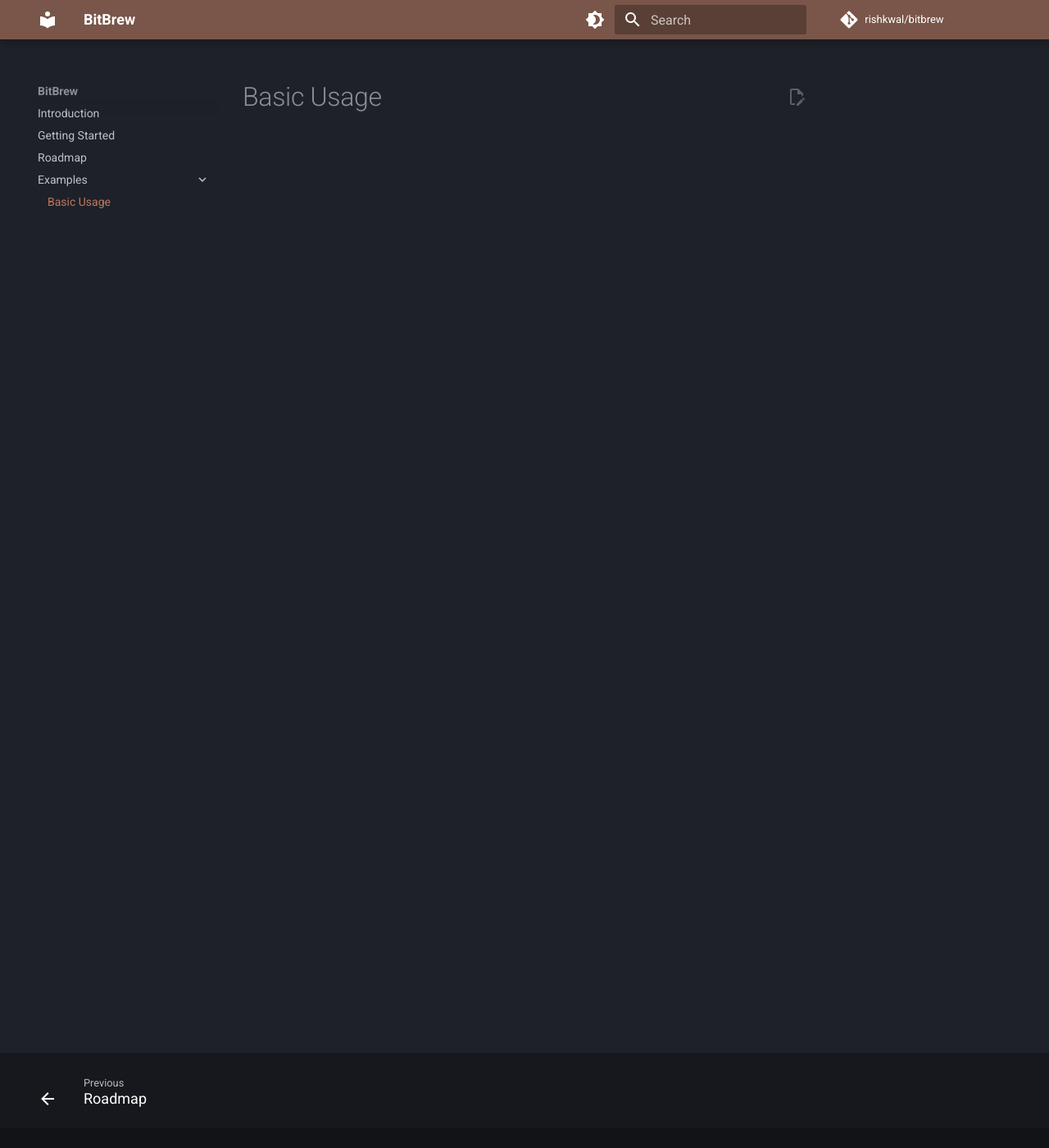
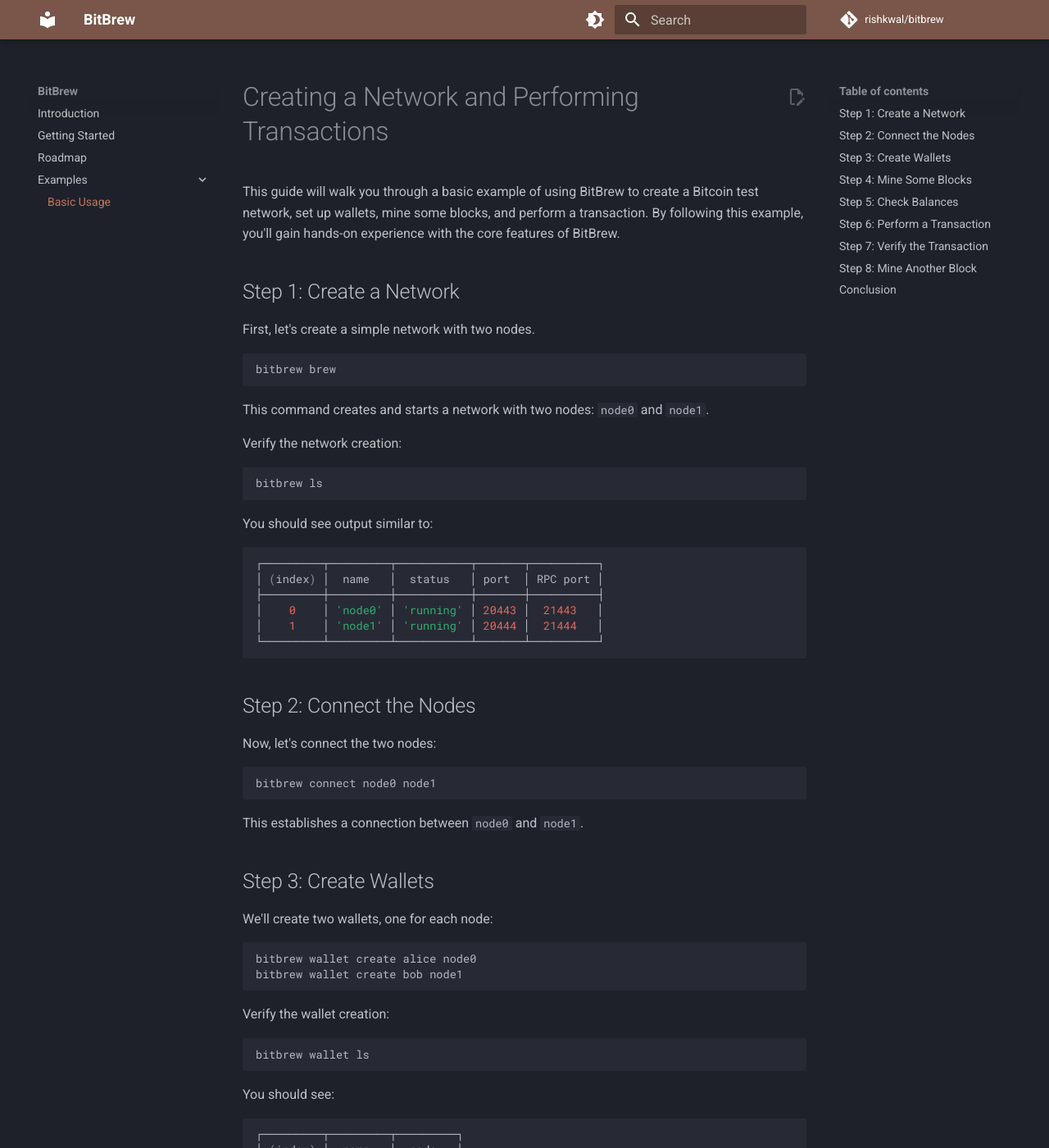
Before and after one commit to rishkwal/bitbrew, an MkDocs documentation site: the page built from docs/examples/basic-usage.md, in a window 1280 px wide and 1400 px high. Shown: the whole window at 82% size. Built offline with MkDocs 1.6.1 and Material for MkDocs 9.7.7, drawn with Linux system fonts in a browser that asks for light colours; comment, search, counter and statistics services are not loaded; some of the changed text lies outside the part shown.

Commit message:
docs: add basic example

````diff
--- a/docs/examples/basic-usage.md
+++ b/docs/examples/basic-usage.md
@@ -1 +1,141 @@
-# Basic Usage
+# Creating a Network and Performing Transactions
+
+This guide will walk you through a basic example of using BitBrew to create a Bitcoin test network, set up wallets, mine some blocks, and perform a transaction. By following this example, you'll gain hands-on experience with the core features of BitBrew.
+
+## Step 1: Create a Network
+
+First, let's create a simple network with two nodes.
+
+```bash
+bitbrew brew
+```
+
+This command creates and starts a network with two nodes: `node0` and `node1`.
+
+Verify the network creation:
+
+```bash
+bitbrew ls
+```
+
+You should see output similar to:
+
+```bash
+┌─────────┬─────────┬───────────┬───────┬──────────┐
+│ (index) │  name   │  status   │ port  │ RPC port │
+├─────────┼─────────┼───────────┼───────┼──────────┤
+│    0    │ 'node0' │ 'running' │ 20443 │  21443   │
+│    1    │ 'node1' │ 'running' │ 20444 │  21444   │
+└─────────┴─────────┴───────────┴───────┴──────────┘
+```
+
+## Step 2: Connect the Nodes
+
+Now, let's connect the two nodes:
+
+```bash
+bitbrew connect node0 node1
+```
+
+This establishes a connection between `node0` and `node1`.
+
+## Step 3: Create Wallets
+
+We'll create two wallets, one for each node:
+
+```bash
+bitbrew wallet create alice node0
+bitbrew wallet create bob node1
+```
+
+Verify the wallet creation:
+
+```bash
+bitbrew wallet ls
+```
+
+You should see:
+
+```bash
+┌─────────┬─────────┬─────────┐
+│ (index) │  name   │  node   │
+├─────────┼─────────┼─────────┤
+│    0    │ 'alice' │ 'node0' │
+│    1    │  'bob'  │ 'node1' │
+└─────────┴─────────┴─────────┘
+```
+
+## Step 4: Mine Some Blocks
+
+To get some coins in Alice's wallet, we'll mine 101 blocks:
+
+```bash
+bitbrew mine alice 101
+```
+
+This mines 101 blocks, with the block rewards going to Alice's wallet. We mine 101 blocks because the coinbase transactions (which create new coins) require 100 confirmations before they can be spent.
+
+## Step 5: Check Balances
+
+Let's check the balance in Alice's wallet:
+
+```bash
+bitbrew wallet balance alice
+```
+
+You should see a balance of 50 BTC for each block mined (minus the first block), so approximately 5000 BTC.
+
+Bob's wallet should still have 0 BTC:
+
+```bash
+bitbrew wallet balance bob
+```
+
+## Step 6: Perform a Transaction
+
+Now, let's send some Bitcoin from Alice to Bob:
+
+```bash
+bitbrew send alice bob 10
+```
+
+This sends 10 BTC from Alice's wallet to Bob's wallet.
+
+## Step 7: Verify the Transaction
+
+Check the balances again:
+
+```bash
+bitbrew wallet balance alice
+bitbrew wallet balance bob
+```
+
+You should see that Bob now has 10 BTC, and Alice's balance has decreased by slightly more than 10 BTC (the extra amount is the transaction fee).
+
+## Step 8: Mine Another Block
+
+To ensure the transaction is confirmed, let's mine another block:
+
+```bash
+bitbrew mine alice 1
+```
+
+## Conclusion
+
+Congratulations! You've successfully:
+
+1. Created a Bitcoin test network
+2. Connected nodes in the network
+3. Created wallets
+4. Mined blocks to generate coins
+5. Performed a transaction between wallets
+
+This basic example demonstrates the core functionality of BitBrew. From here, you can explore more advanced features like adding more nodes, creating complex network topologies, or simulating various Bitcoin network scenarios.
+
+Remember to clean up your test network when you're done:
+
+```bash
+bitbrew clean
+```
+
+This removes all nodes and resets your BitBrew environment.
````
